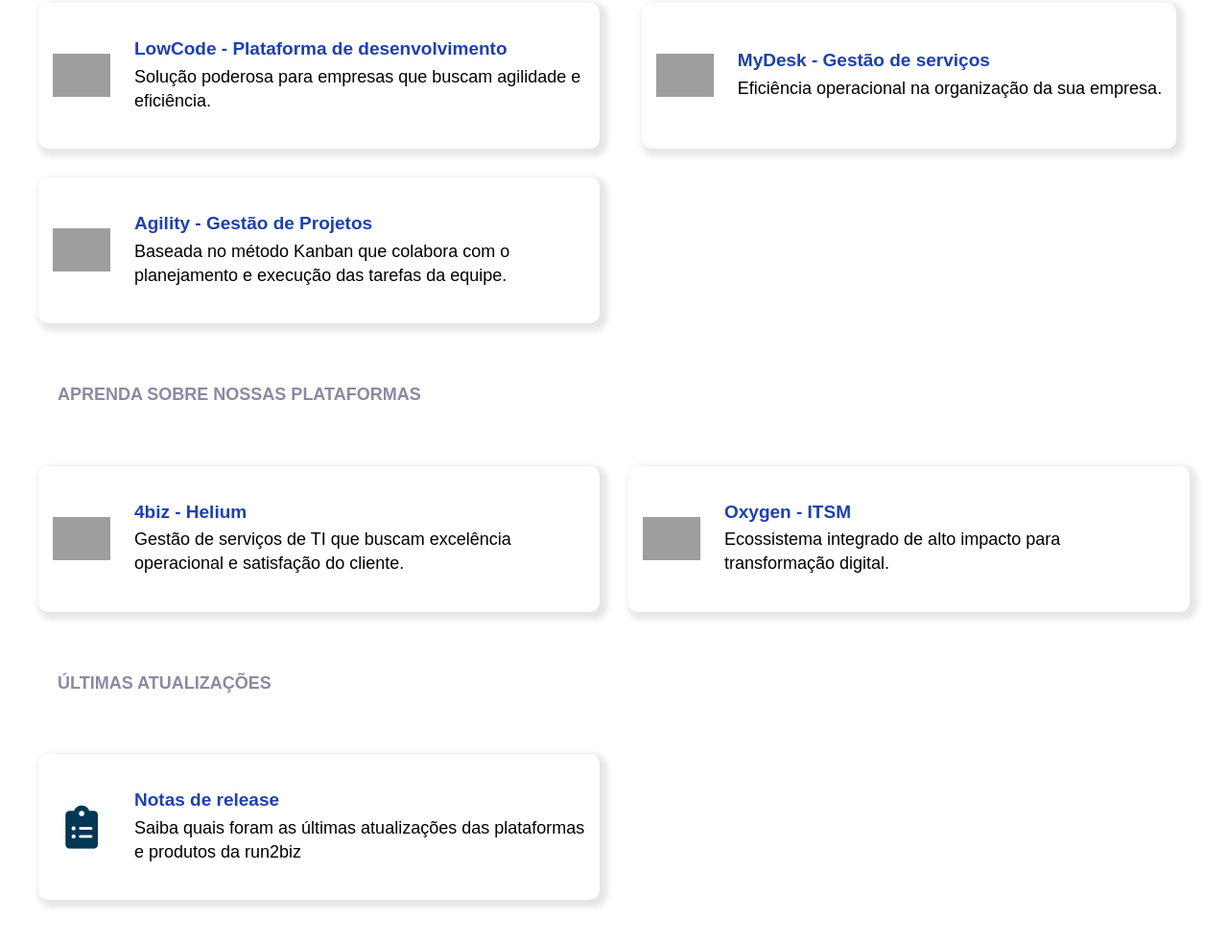
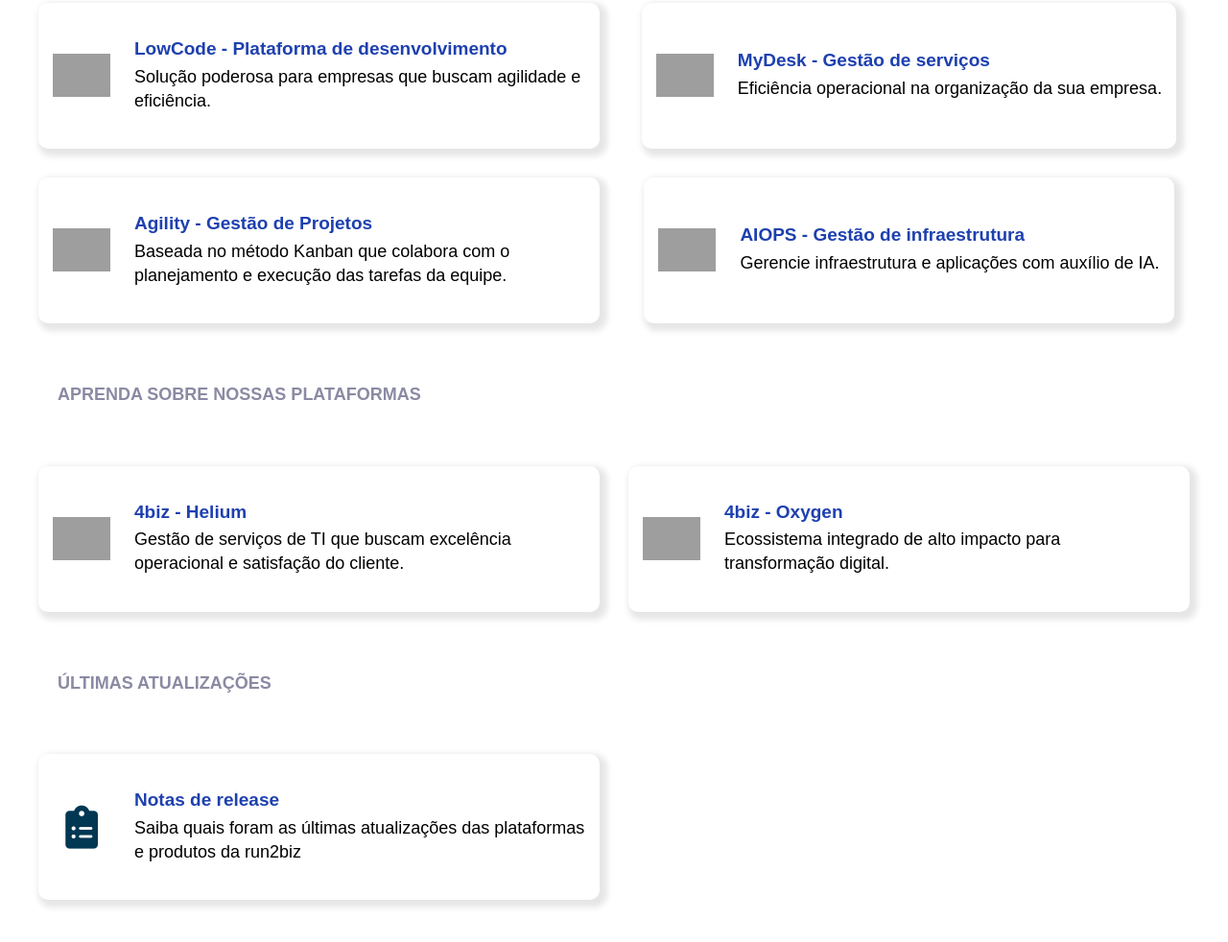
Before and after one commit to gabrielvnm/code, a plain HTML site: page index education/index.html in a window 1280 px wide. Shown: the part 796-1778 px from the top of the page at 96% size. Drawn offline with Linux system fonts and the light colour scheme; grey boxes are pictures that could not be loaded.

Commit message:
Update index.html

```diff
--- a/index education/index.html
+++ b/index education/index.html
@@ -136,6 +136,15 @@
                                 </div>
                             </a>
                         </div>
+                        <div class="treinamento-card">
+                            <a href="https://docs.run2biz.com/mydesk">
+                                <img src=https://i.imgur.com/E5QtdnS.png alt="Run2biz Education Logo">
+                                <div class="card-content">
+                                    <h3>AIOPS - Gestão de infraestrutura</h3>
+                                    <p>Gerencie infraestrutura e aplicações com auxílio de IA.</p>
+                                </div>
+                            </a>
+                        </div>
                     </div>
                 </div>
                 <div class="section-container">
@@ -154,7 +163,7 @@
                             <a href="https://docs.run2biz.com/oxygen">
                                 <img src=https://i.imgur.com/1fr4yn0.png alt="Run2biz Education Logo">
                                 <div class="card-content">
-                                    <h3>Oxygen - ITSM</h3>
+                                    <h3>4biz - Oxygen</h3>
                                     <p>Ecossistema integrado de alto impacto para transformação digital.</p>
                                 </div>
                             </a>
```
